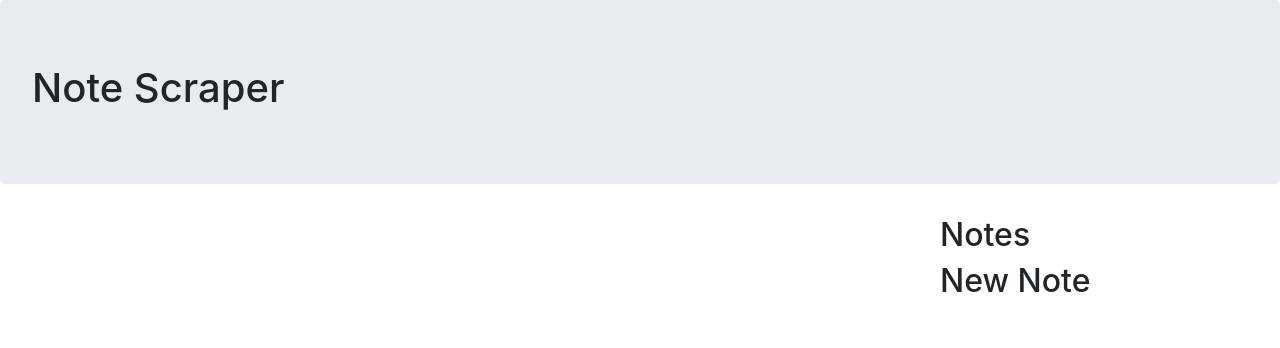
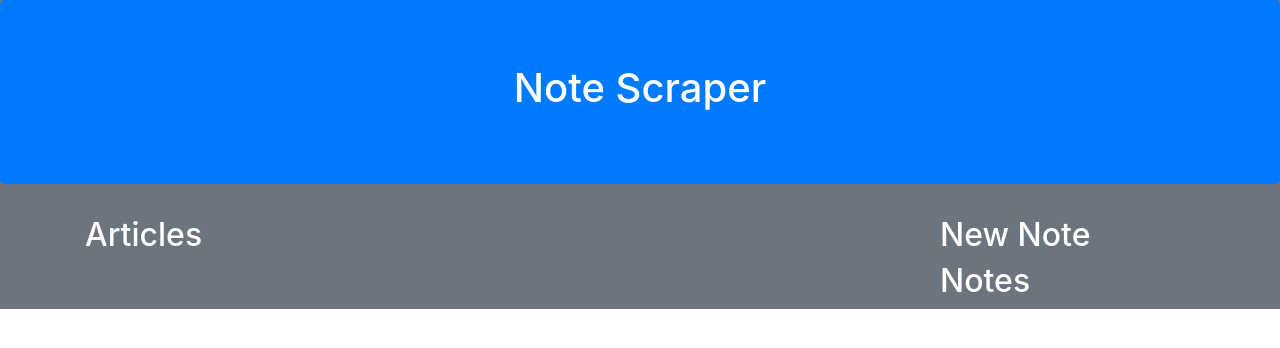
Before and after one commit to jcniedfeldt/scrapeIt, a website: page public/index.html in a window 1280 px wide. Drawn offline with nearby package versions, Linux system fonts and the light colour scheme; no server answers.

Commit message:
Basic layout update.

```diff
--- a/public/app.js
+++ b/public/app.js
@@ -22,13 +22,13 @@ $.getJSON("/articles", function (data) {
   // For each one
   for (var i = 0; i < data.length; i++) {
     // Display the apropos information on the page
-    $("#articles").append(`<article class="card" data-id='${data[i]._id}'><div class="card-header"><h2>${data[i].title}</h2><p>${data[i].link}</p></div><div class="card-body">${data[i].synopsis}</div></article>`);
+    $("#articles").append(`<article class="card" data-id='${data[i]._id}'><div class="card-header"><h2>${data[i].title}</h2><a href="${data[i].link}"><p>${data[i].link}</p></a></div><div class="card-body">${data[i].synopsis}</div></article>`);
   }
 });
 
 function buildNote(note){
   notecard=$(`<div class="card" id="${note._id}">`);
-  noteheader=$(`<div class="card-header">`);
+  noteheader=$(`<div class="card-header bg-info">`);
   noteheader.append(`<h2>${note.title}</h2>`);
   notebody=$(`<div class="card-body">`);
   notebody.append(`<p>${note.body}</p>`);
--- a/public/index.html
+++ b/public/index.html
@@ -41,19 +41,22 @@
 </head>
 
 <body>
-  <div id="wrapper">
-    <div class="jumbotron">
-      <h1>Note Scraper</h1>
+  <div class="bg-secondary" id="wrapper">
+    <div class="jumbotron bg-primary">
+      <h1 class="text-white text-center">Note Scraper</h1>
     </div>
     <!-- <h2><i>If you can do this...the homework should be no problem.</i></h2> -->
     <div class="container">
       <div class="row">
-        <div class="col-md-9" id="articles"></div>
+        <div class="col-md-9">
+          <h2 class="text-white">Articles</h2>
+          <div id="articles"></div>
+        </div>
         <div class="col-md-3">
-          <h2>Notes</h2>
+          <h2 class="text-white">New Note</h2>
+          <div id="newnote"></div>
+          <h2 class="text-white">Notes</h2>
           <div id="notes"></div>
-          <h2>New Note</h2>
-          <div id="newnote"></div>
         </div>
       </div>
 
```
